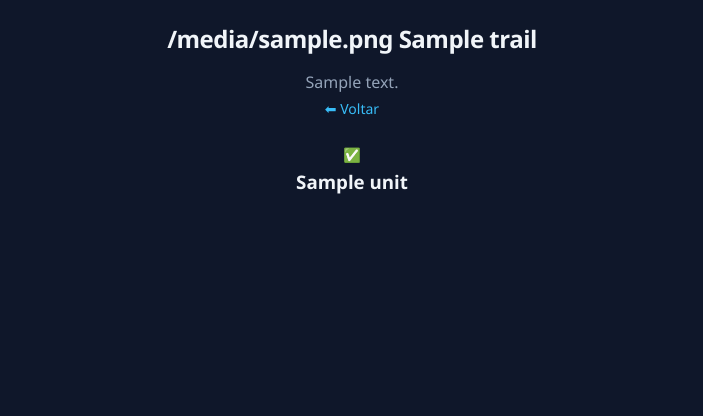
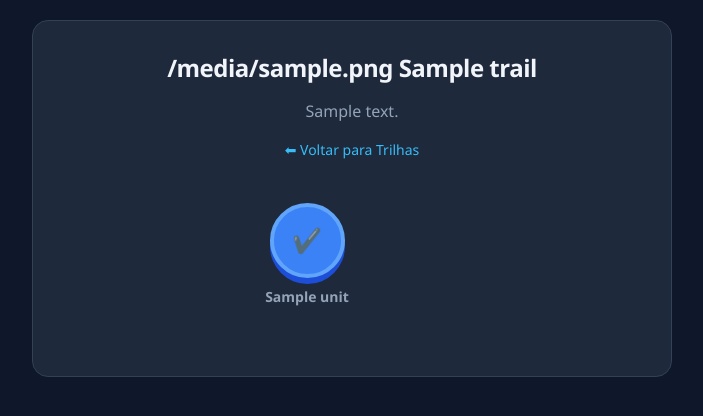
Before and after one commit to CAlexdx/CodeQuest, a Flask app: page /trilhas/1 in a window 1280 px wide. Shown: the top 416 px of the page, without its empty margins (288-991 px from the left). Run offline with Flask 3, Linux system fonts and the light colour scheme; the visitor is signed in with stand-in values (Sample User, id 1); a database or web service that is not in the repository returns one stand-in record (values such as "Sample title"); some libraries are stand-ins or nearby versions.

Commit message:
All update V4

```diff
--- a/templates/trilha_detail.html
+++ b/templates/trilha_detail.html
@@ -3,51 +3,106 @@
 <head>
     <meta charset="UTF-8">
     <meta name="viewport" content="width=device-width, initial-scale=1.0">
-<title>{{ trail.name }}</title>
+    <title>{{ trail.name }} - CodeQuest</title>
     <link rel="stylesheet" href="/static/style.css">
+    <style>
+        .path-container {
+            display: flex;
+            flex-direction: column;
+            align-items: center;
+            margin: 40px 0;
+        }
+        .path-node-wrapper {
+            display: flex;
+            flex-direction: column;
+            align-items: center;
+            position: relative;
+        }
+
+        /* Estilização para o efeito de zigue-zague */
+        .node-left { margin-right: 90px; }
+        .node-right { margin-left: 90px; }
+
+        .path-line {
+            width: 8px;
+            height: 50px;
+            background: #334155;
+            margin: 6px 0;
+            border-radius: 4px;
+        }
+        .path-line.completed { background: var(--blue); }
+
+        /* Linhas inclinadas para conectar o zigue-zague */
+        .line-to-left { transform: rotate(25deg); }
+        .line-to-right { transform: rotate(-25deg); }
+
+        .path-node {
+            width: 75px;
+            height: 75px;
+            border-radius: 50%;
+            display: flex;
+            align-items: center;
+            justify-content: center;
+            font-size: 24px;
+            font-weight: 800;
+            text-decoration: none;
+            transition: transform 0.2s, box-shadow 0.2s;
+            box-shadow: 0 6px 0 #1e3a8a;
+            border: 4px solid transparent;
+        }
+        .path-node:hover {
+            transform: scale(1.08);
+            text-decoration: none;
+        }
+
+        .node-completed { background: var(--blue); color: white; border-color: #60a5fa; box-shadow: 0 6px 0 #1d4ed8; }
+        .node-available { background: var(--accent); color: white; border-color: #7dd3fc; box-shadow: 0 6px 0 #0284c7; }
+        .node-locked { background: #334155; color: #94a3b8; cursor: not-allowed; box-shadow: 0 6px 0 #1e293b; }
+        .node-locked:hover { transform: none; }
+
+        .unit-title {
+            margin-top: 8px;
+            font-size: 14px;
+            font-weight: 600;
+            color: var(--text-muted);
+            max-width: 140px;
+            text-align: center;
+        }
+    </style>
 </head>
 <body>
 
+    <div class="quiz" style="max-width: 640px;">
         <header>
             <h1>{{ trail.icon }} {{ trail.name }}</h1>
-    <p>{{ trail.description }}</p>
-
-    <a href="/trilhas">⬅ Voltar</a>
+            <p style="margin-bottom: 12px;">{{ trail.description }}</p>
+            <a href="/trilhas">⬅ Voltar para Trilhas</a>
         </header>
 
-<main class="mapa-trilha">
+        <div class="path-container">
+            {% for unit in units %}
+                <div class="path-node-wrapper {% if loop.index % 3 == 1 %}node-left{% elif loop.index % 3 == 0 %}node-right{% endif %}">
 
-{% for unit in units %}
+                    {% if unit.status == 'completed' %}
+                        <a href="/unidade/{{ unit.id }}" class="path-node node-completed">✔️</a>
+                    {% elif unit.status == 'available' %}
+                        <a href="/unidade/{{ unit.id }}" class="path-node node-available">{{ unit.order }}</a>
+                    {% else %}
+                        <div class="path-node node-locked">{{ unit.order }}</div>
+                    {% endif %}
 
-<div class="unit-wrapper">
-
-{% if unit.status == "completed" %}
-
-<a href="/unidade/{{ unit.id }}" class="unit-circle completed">
-    ✅
-</a>
-
-{% elif unit.status == "available" %}
-
-<a href="/unidade/{{ unit.id }}" class="unit-circle available">
-    ⭕
-</a>
-
-{% else %}
-
-<div class="unit-circle locked">
-    🔒
+                    <div class="unit-title">{{ unit.title }}</div>
                 </div>
 
+                {% if not loop.last %}
+                    <div class="path-line
+                        {% if unit.status == 'completed' %}completed{% endif %}
+                        {% if loop.index % 3 == 1 %}line-to-right{% elif loop.index % 3 == 0 %}line-to-left{% endif %}">
+                    </div>
                 {% endif %}
-
-<h3>{{ unit.title }}</h3>
-
+            {% endfor %}
         </div>
-
-{% endfor %}
-
-</main>
+    </div>
 
 </body>
 </html>
```
Also changed, not shown: templates/index.html (+15 -35 lines), templates/trilhas.html (+10 -19 lines). Lines whose indentation alone changed are shown as unchanged.
